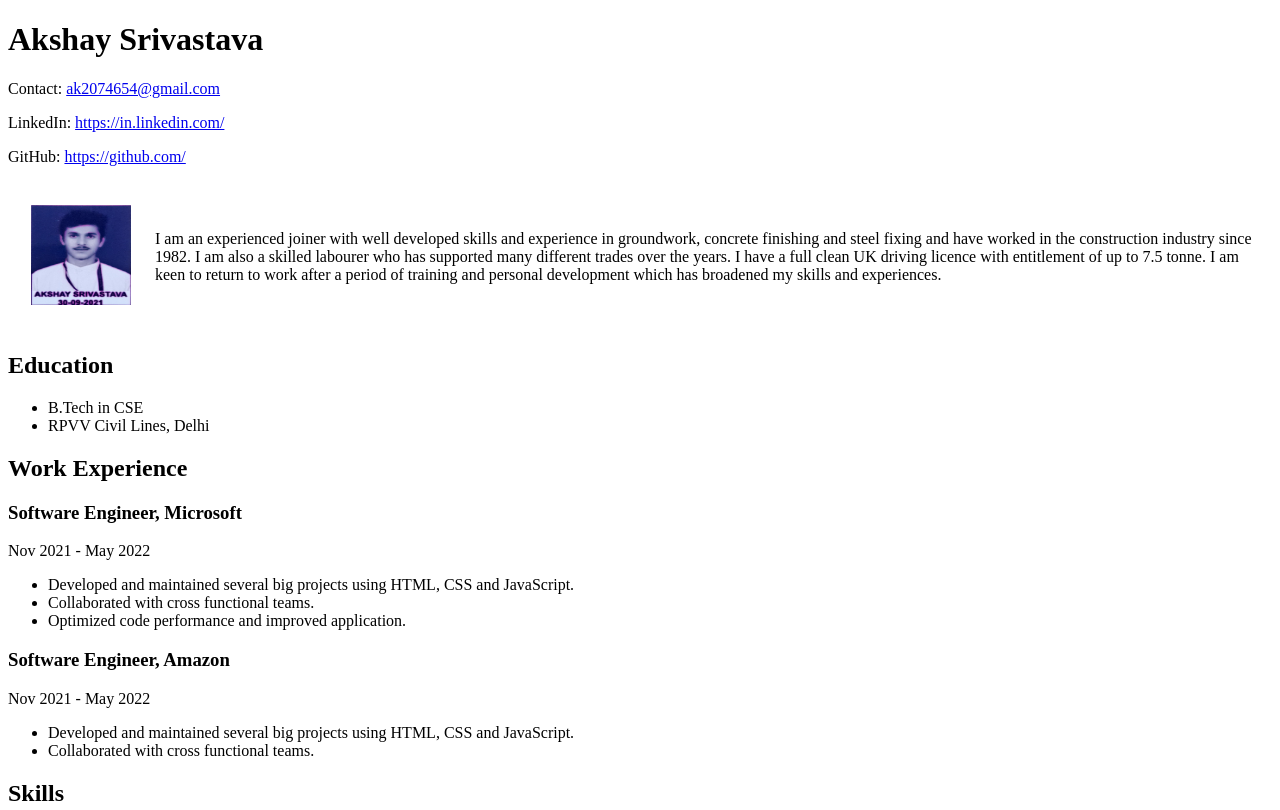
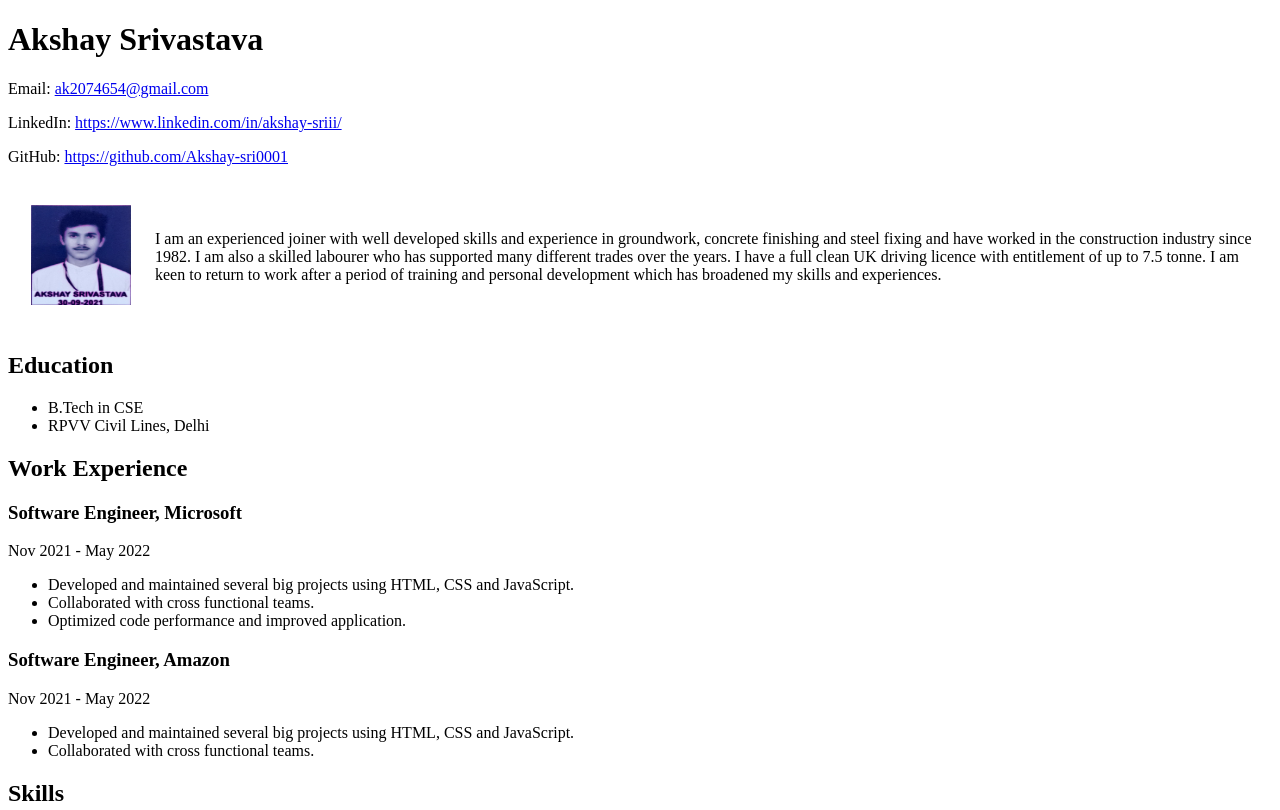
Before and after one commit to Akshay-sri0001/basic-html-project, a plain HTML site: page index.html in a window 1280 px wide. Shown: the top 810 px of the page. Drawn offline with Linux system fonts and the light colour scheme.

Commit message:
Update index.html

```diff
--- a/index.html
+++ b/index.html
@@ -4,15 +4,15 @@
     <meta charset="UTF-8" />
     <meta http-equiv="X-UA-Compatible" content="IE=edge" />
     <meta name="viewport" content="width=device-width, initial-scale=1.0" />
-    <title>Document</title>
+    <title>Akshay Resume</title>
   </head>
   <body>
     <div>
       <div>
         <h1>Akshay Srivastava</h1>
-        <p>Contact: <a href="abcd.com">ak2074654@gmail.com</a></p>
-        <p>LinkedIn: <a href="abcd.com">https://in.linkedin.com/</a></p>
-        <p>GitHub: <a href="abcd.com">https://github.com/</a></p>
+        <p>Email: <a href="mailto:ak2074654@gmail.com">ak2074654@gmail.com</a></p>
+        <p>LinkedIn: <a href="https://www.linkedin.com/in/akshay-sriii/">https://www.linkedin.com/in/akshay-sriii/</a></p>
+        <p>GitHub: <a href="https://github.com/Akshay-sri0001">https://github.com/Akshay-sri0001</a></p>
       </div>
 
       <table>
```
